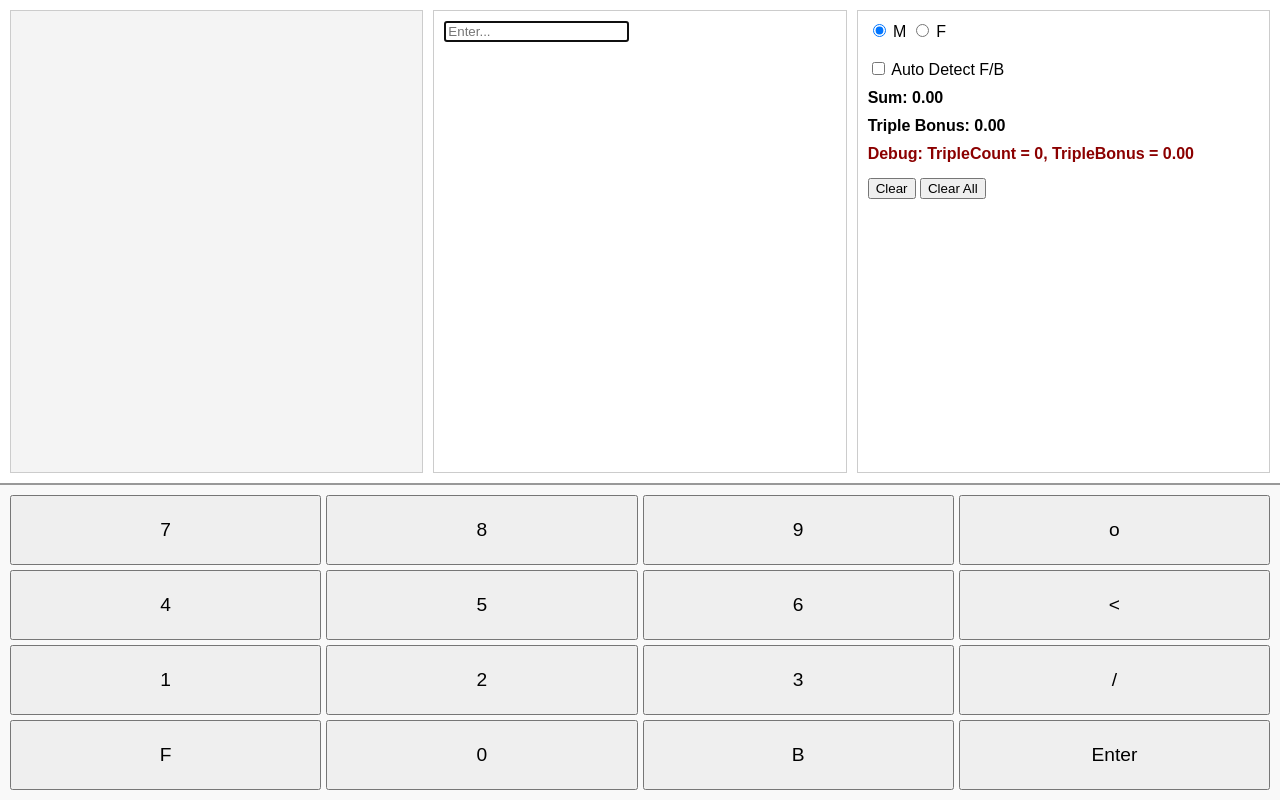
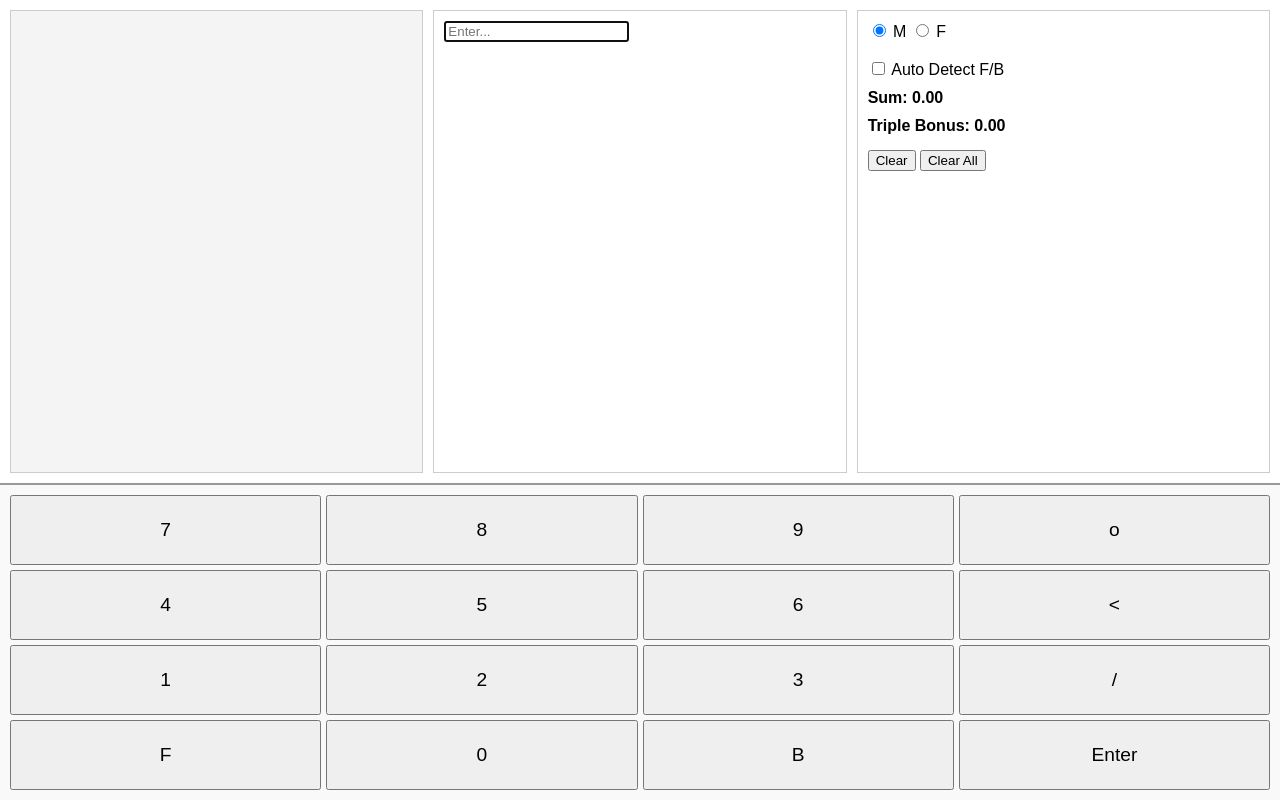
Before and after one commit to tenpuradon/TrampDDCalc, a plain HTML site: page index.html in a window 1280 px wide. Drawn offline with Linux system fonts and the light colour scheme.

Commit message:
Hide Debug

```diff
--- a/index.html
+++ b/index.html
@@ -23,9 +23,9 @@
         </label>
         <div class="sum-display">Sum: <span id="sumDisplay">0.00</span></div>
         <div class="sum-display">Triple Bonus: <span id="bonusDisplay">0.00</span></div>
-        <div class="sum-display" id="debugInfo" style="color: darkred;">
+        <!--<div class="sum-display" id="debugInfo" style="color: darkred;">
           Debug: TripleCount = 0, TripleBonus = 0.00
-        </div>
+        </div>-->
         <div style="margin-top: 15px;">
           <button id="clearBtn">Clear</button>
           <button id="clearAllBtn">Clear All</button>
```
